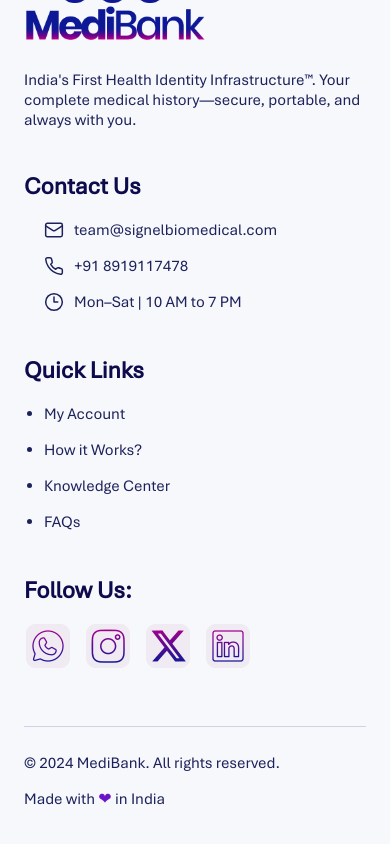
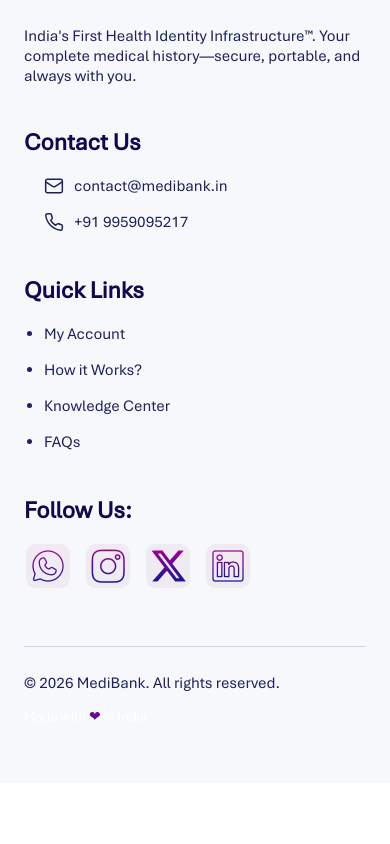
Before and after one commit to AmanDwivedi9335/clinic-portpolio, a Next.js app: page / in a window 390 px wide. Shown: the part 7096-7940 px from the top of the page. After the commit the page ends 7879 px from the top, so only its background shows below. Built offline with nearby package versions, Linux system fonts and the light colour scheme.

Commit message:
gradient heart

```diff
--- a/src/components/Genric/Footer/Footer.js
+++ b/src/components/Genric/Footer/Footer.js
@@ -11,46 +11,43 @@ export default function Footer() {
 						<Image
 							src="/images/medibank-logo.png"
 							alt="MediBank logo"
-							width={182}
+							width={122}
 							height={85}
 							loading="lazy"
 						/>
-						<p className="text-base md:text-[25px] text-[#1D225B] leading-tight max-w-sm">
+						<p className="text-base md:text-[15px] text-[#1D225B] leading-tight max-w-sm">
 							India&apos;s First Health Identity Infrastructure™. Your complete medical history—secure, portable, and always with you.
 						</p>
 					</div>
 
 					<div className="space-y-4">
-						<h4 className="text-2xl md:text-[32px] font-semibold">Contact Us</h4>
-						<ul className="space-y-3 text-base md:text-[22px] text-[#1D225B]">
+						<h4 className="text-2xl md:text-[20px] font-semibold">Contact Us</h4>
+						<ul className="space-y-3 text-base md:text-[15px] text-[#1D225B]">
 							<li className="flex items-center gap-2.5">
 								<Mail size={20} strokeWidth={1.8} />
 								<a
-									href="mailto:team@signelbiomedical.com"
+									href="mailto:contact@medibank.in"
 									className="hover:text-[#5C4AFF]"
 								>
-									team@signelbiomedical.com
+									contact@medibank.in
 								</a>
 							</li>
 							<li className="flex items-center gap-2.5">
 								<Phone size={20} strokeWidth={1.8} />
 								<a
-									href="tel:+918919117478"
+									href="tel:+919959095217"
 									className="hover:text-[#5C4AFF]"
 								>
-									+91 8919117478
+									+91 9959095217
 								</a>
 							</li>
-							<li className="flex items-center gap-2.5">
-								<Clock3 size={20} strokeWidth={1.8} />
-								<span>Mon–Sat | 10 AM to 7 PM</span>
-							</li>
+
 						</ul>
 					</div>
 
 					<div className="space-y-4">
-						<h4 className="text-2xl md:text-[32px] font-semibold">Quick Links</h4>
-						<ul className="list-disc pl-5 space-y-3 text-base md:text-[22px] text-[#1D225B]">
+						<h4 className="text-2xl md:text-[20px] font-semibold">Quick Links</h4>
+						<ul className="list-disc pl-5 space-y-3 text-base md:text-[15px] text-[#1D225B]">
 							<li>
 								<Link href="/account" className="hover:text-[#5C4AFF]">
 									My Account
@@ -75,7 +72,7 @@ export default function Footer() {
 					</div>
 
 					<div className="space-y-4">
-						<h4 className="text-2xl md:text-[32px] font-semibold">Follow Us:</h4>
+						<h4 className="text-2xl md:text-[20px] font-semibold">Follow Us:</h4>
 						<div className="flex gap-3">
 							<Link
 								href="https://www.whatsapp.com/"
@@ -129,11 +126,24 @@ export default function Footer() {
 					</div>
 				</div>
 
-				<div className="mt-14 border-t border-[#CDD2E7] pt-6 text-base md:text-[30px] text-[#1D225B] flex flex-col gap-3 sm:flex-row sm:items-center sm:justify-between">
-					<p>© 2024 MediBank. All rights reserved.</p>
-					<p>
-						Made with <span className="text-[#6A14C9]">❤</span> in India
+				<div className="mt-14 border-t border-[#CDD2E7] pt-6 text-base md:text-[20px] text-[#1D225B] flex flex-col gap-3 sm:flex-row sm:items-center sm:justify-between">
+					<p>© 2026 MediBank. All rights reserved.</p>
+					<p className="text-sm text-white">
+						Made with{" "}
+						<span
+							className="
+							inline-block
+							bg-[linear-gradient(180deg,#9F028D_0%,#0E1896_105%)]
+							bg-clip-text
+							text-transparent
+							"
+							aria-hidden="true"
+						>
+							❤
+						</span>{" "}
+						in India
 					</p>
+
 				</div>
 			</div>
 		</footer>
```
